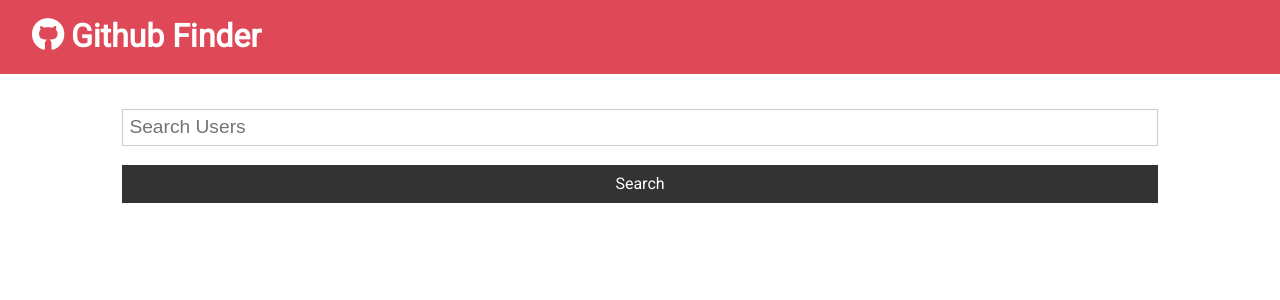
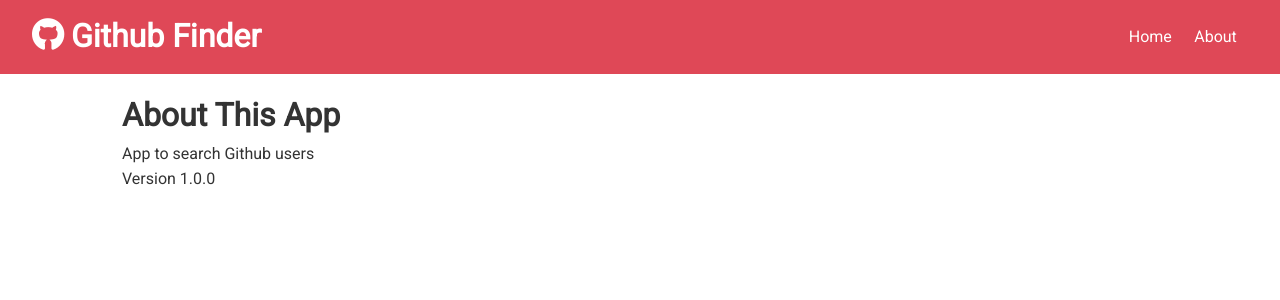
Before and after one commit to GoodnessObi/github-finder, a React (Create React App) app: page /about in a window 1280 px wide. Shown: the top 300 px of the page. Built offline with nearby package versions, Linux system fonts and the light colour scheme.

Commit message:
routing in react - react-router-dom, switch, route, exact paths and links

```diff
--- a/package.json
+++ b/package.json
@@ -9,6 +9,7 @@
     "axios": "^0.21.1",
     "react": "^17.0.2",
     "react-dom": "^17.0.2",
+    "react-router-dom": "^5.2.0",
     "react-scripts": "4.0.3",
     "web-vitals": "^1.1.2"
   },
--- a/src/App.js
+++ b/src/App.js
@@ -1,10 +1,12 @@
-import React, { Component } from 'react';
+import React, { Component, Fragment } from 'react';
+import { BrowserRouter as Router, Switch, Route } from 'react-router-dom';
 import Navbar from './components/layout/Navbar';
 import Users from './components/users/Users';
 import './App.css';
 import axios from 'axios';
 import Search from './components/users/Search';
 import Alert from './components/layout/Alert';
+import About from './components/pages/About';
 
 class App extends Component {
   state = {
@@ -52,14 +54,23 @@
     const { users, loading } = this.state
 
     return (
+      <Router>
         <div className="App">
           <Navbar title="Github Finder" icon="fab fa-github" />
           <div className="container">
             <Alert alert={this.state.alert} />
+            <Switch>
+            <Route exact path='/' render={props => (
+              <Fragment>
                 <Search searchUsers={this.searchUsers} clearUsers={this.clearUsers} showClear={users.length > 0 ? true : false} setAlert={this.setAlert} />
                 <Users loading={loading} users={users} />
+              </Fragment>
+            )} />
+            <Route exact path='/about' component={About} />
+            </Switch>
           </div>
         </div>
+      </Router>
     );
   }
 }
--- a/src/components/layout/Navbar.js
+++ b/src/components/layout/Navbar.js
@@ -1,5 +1,6 @@
 import React from 'react'
 import PropTypes from 'prop-types';
+import { Link } from 'react-router-dom';
 
 const Navbar = ({ icon, title }) => {
   //destructured props
@@ -10,6 +11,12 @@
       <h1>
         <i className={icon}></i> {title}
       </h1>
+      <ul>
+        <li>
+          <Link to='/'>Home</Link>
+          <Link to='/about'>About</Link>
+        </li>
+      </ul>
     </div>
   )
 }
--- /dev/null
+++ b/src/components/pages/About.js
@@ -0,0 +1,13 @@
+import React, { Fragment} from 'react'
+
+const About = () => {
+  return (
+    <Fragment>
+      <h1>About This App</h1>
+      <p>App to search Github users</p>
+      <p>Version 1.0.0</p>
+    </Fragment>
+  )
+}
+
+export default About;
```
Also changed, not shown: 1 other file (tests, documents, lock files or other folders). Lines whose indentation alone changed are shown as unchanged.
